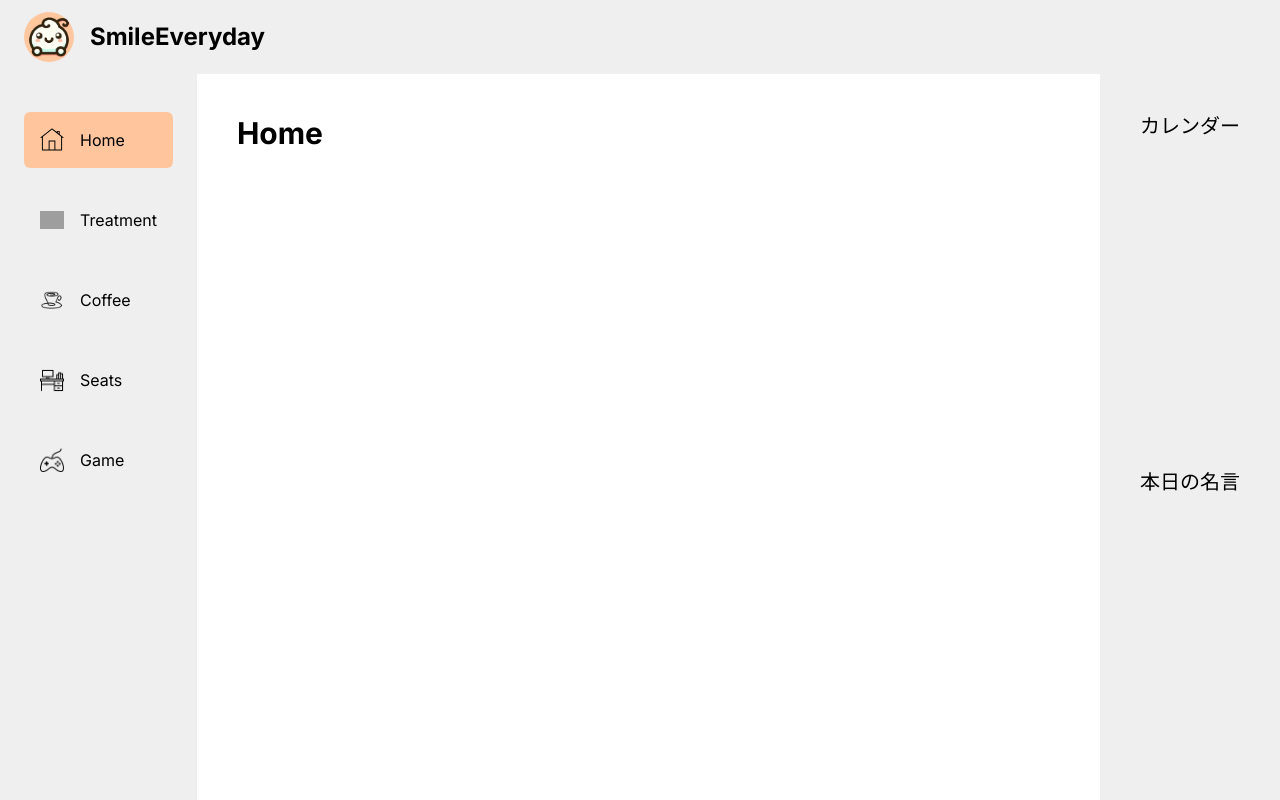
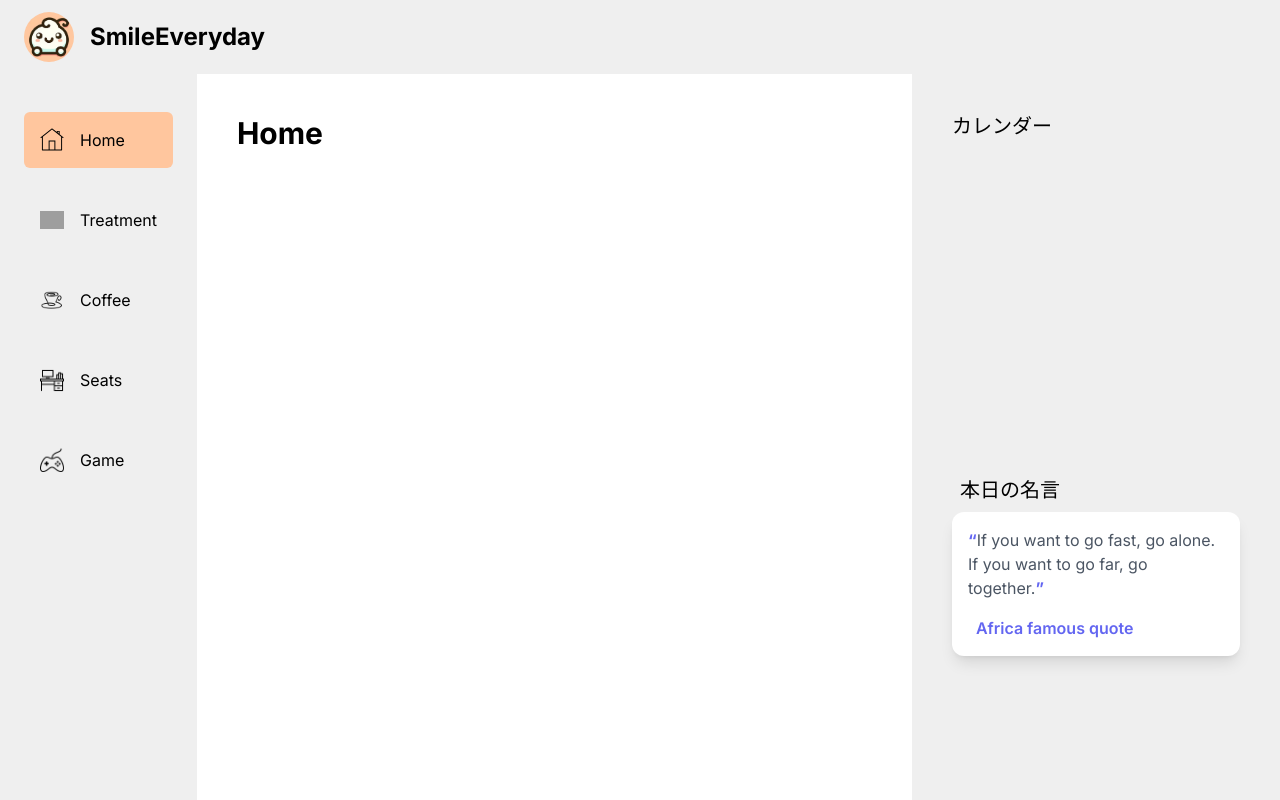
Before and after one commit to shinnkura/smile-everyday, a Next.js app: page / in a window 1280 px wide. Built offline with nearby package versions, Linux system fonts and the light colour scheme; no server answers; grey boxes are pictures that could not be loaded.

Commit message:
feat(QuoteCards.tsx): QuoteCardsコンポーネントの作成

```diff
--- a/src/app/(root)/officeSeat/page.tsx
+++ b/src/app/(root)/officeSeat/page.tsx
@@ -1,7 +1,9 @@
 import React from "react";
 
+// TODO: 保育、栄養士、エンジニアなどで、席のカラーを決める
+
 const page = () => {
-  return <div>officeSeat</div>;
+  return <div className="head-text text-left">OfficeSeat</div>;
 };
 
 export default page;
--- a/src/app/(root)/page.tsx
+++ b/src/app/(root)/page.tsx
@@ -5,6 +5,8 @@ export default function Home() {
     <>
       <h1 className="head-text text-left ">Home</h1>
       {/* 本日のマッサージの空き状況 */}
+      {/* 離席中の表示 */}
+      {/* マッサージ、会議中、４階、お昼、お休み、から選べる */}
       {/* <UserButton afterSignOutUrl="/" /> */}
     </>
   );
--- /dev/null
+++ b/src/components/cards/QuoteCards.tsx
@@ -0,0 +1,23 @@
+import React from "react";
+
+const QuoteCards = () => {
+  return (
+    <div className="bg-white dark:bg-gray-800 w-72 shadow-lg mx-auto rounded-xl p-4">
+      <p className="text-gray-600 dark:text-white">
+        <span className="text-lg font-bold text-indigo-500">“</span>
+        If you want to go fast, go alone. If you want to go far, go together.
+        <span className="text-lg font-bold text-indigo-500">”</span>
+      </p>
+      <div className="flex items-center mt-4">
+        <a href="#" className="relative block"></a>
+        <div className="flex flex-col justify-between ml-2">
+          <span className="text-sm font-semibold text-indigo-500">
+            Africa famous quote
+          </span>
+        </div>
+      </div>
+    </div>
+  );
+};
+
+export default QuoteCards;
--- a/src/components/shared/RightSidebar.tsx
+++ b/src/components/shared/RightSidebar.tsx
@@ -1,3 +1,5 @@
+import QuoteCards from "../cards/QuoteCards";
+
 function RightSidebar() {
   return (
     <section className="custom-scrollbar rightsidebar">
@@ -5,7 +7,8 @@ function RightSidebar() {
         <h3 className="text-heading4-medium text-dark-1">カレンダー</h3>
       </div>
       <div className="flex flex-1 flex-col justify-start">
-        <h3 className="text-heading4-medium text-dark-1">本日の名言</h3>
+        <h3 className="text-heading4-medium text-dark-1 m-2">本日の名言</h3>
+        <QuoteCards />
       </div>
     </section>
   );
```
